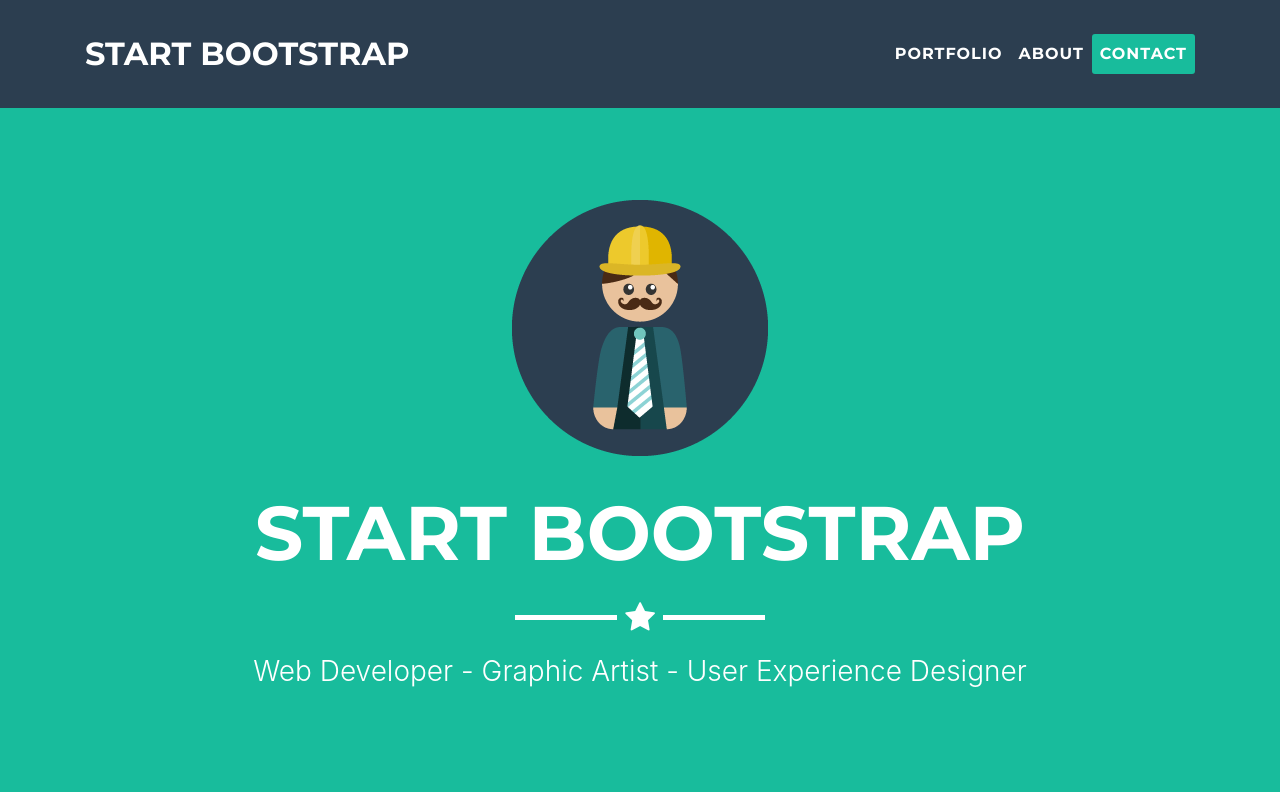
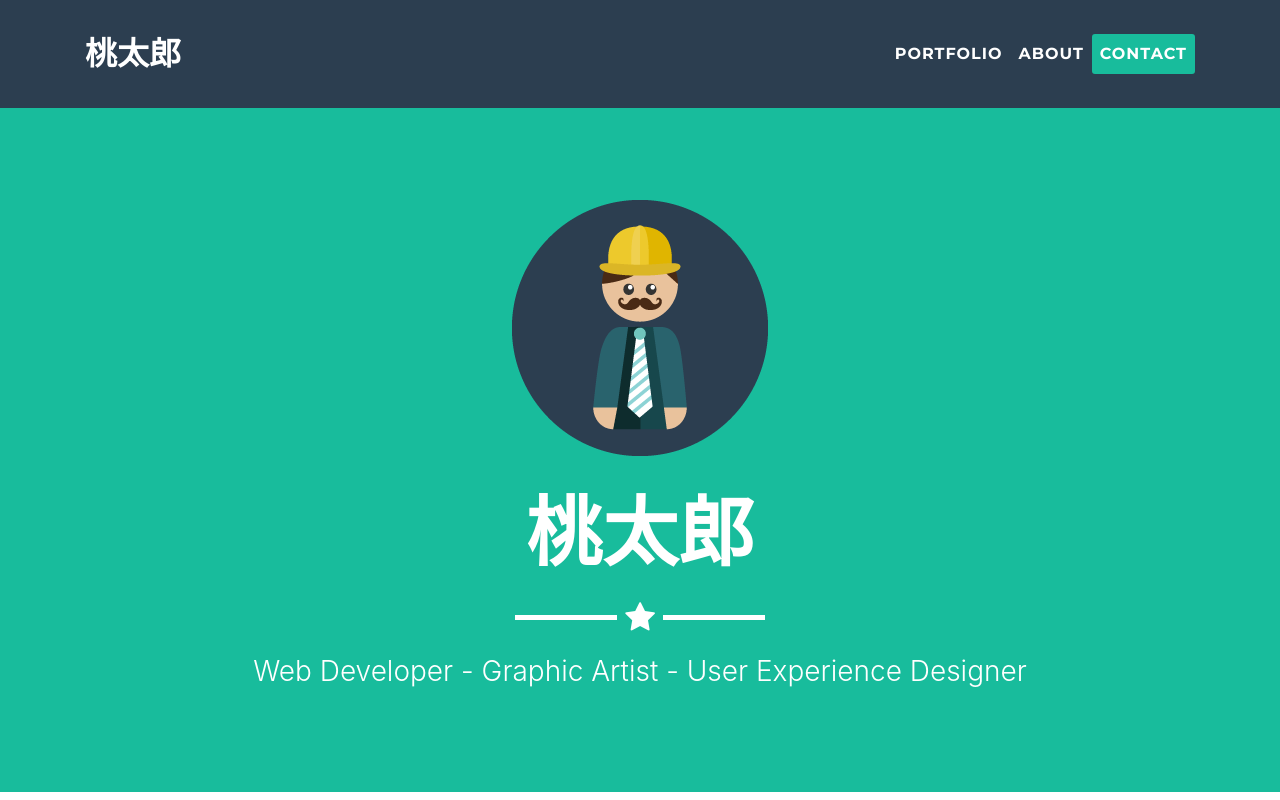
Before and after one commit to Dvolition/momotaro, a website with bundled scripts: page index.html in a window 1280 px wide. Shown: the top 800 px of the page. Built offline with nearby package versions, Linux system fonts and the light colour scheme.

Commit message:
<!-- 開発用自動更新　3秒毎 -->

```diff
--- a/index.html
+++ b/index.html
@@ -8,7 +8,7 @@
     <meta name="description" content="">
     <meta name="author" content="">
 
-    <title>Freelancer - Start Bootstrap Theme</title>
+    <title>桃太郎</title>
 
     <!-- Bootstrap core CSS -->
     <link href="vendor/bootstrap/css/bootstrap.min.css" rel="stylesheet">
@@ -21,6 +21,11 @@
     <!-- Custom styles for this template -->
     <link href="css/freelancer.min.css" rel="stylesheet">
 
+    <!-- 開発用自動更新　3秒毎 -->
+    <SCRIPT LANGUAGE="JavaScript">
+    setTimeout("location.reload()",1000 * 3);
+    </SCRIPT>
+
   </head>
 
   <body id="page-top">
@@ -28,7 +33,7 @@
     <!-- Navigation -->
     <nav class="navbar navbar-expand-lg navbar-light fixed-top" id="mainNav">
       <div class="container">
-        <a class="navbar-brand js-scroll-trigger" href="#page-top">Start Bootstrap</a>
+        <a class="navbar-brand js-scroll-trigger" href="#page-top">桃太郎</a>
         <button class="navbar-toggler navbar-toggler-right" type="button" data-toggle="collapse" data-target="#navbarResponsive" aria-controls="navbarResponsive" aria-expanded="false" aria-label="Toggle navigation">
           Menu
           <i class="fa fa-bars"></i>
@@ -54,7 +59,7 @@
       <div class="container">
         <img class="img-fluid" src="img/profile.png" alt="">
         <div class="intro-text">
-          <span class="name">Start Bootstrap</span>
+          <span class="name">桃太郎</span>
           <hr class="star-light">
           <span class="skills">Web Developer - Graphic Artist - User Experience Designer</span>
         </div>
@@ -138,7 +143,7 @@
         <hr class="star-light">
         <div class="row">
           <div class="col-lg-4 ml-auto">
-            <p>Freelancer is a free bootstrap theme created by Start Bootstrap. The download includes the complete source files including HTML, CSS, and JavaScript as well as optional LESS stylesheets for easy customization.</p>
+            <p>Freelancer is a free bootstrap theme created by 桃太郎. The download includes the complete source files including HTML, CSS, and JavaScript as well as optional LESS stylesheets for easy customization.</p>
           </div>
           <div class="col-lg-4 mr-auto">
             <p>Whether you're a student looking to showcase your work, a professional looking to attract clients, or a graphic artist looking to share your projects, this template is the perfect starting point!</p>
@@ -245,7 +250,7 @@
             <div class="footer-col col-md-4">
               <h3>About Freelancer</h3>
               <p>Freelance is a free to use, open source Bootstrap theme created by
-                <a href="http://startbootstrap.com">Start Bootstrap</a>.</p>
+                <a href="http://startbootstrap.com">桃太郎</a>.</p>
             </div>
           </div>
         </div>
@@ -289,7 +294,7 @@
                   <ul class="list-inline item-details">
                     <li>Client:
                       <strong>
-                        <a href="http://startbootstrap.com">Start Bootstrap</a>
+                        <a href="http://startbootstrap.com">桃太郎</a>
                       </strong>
                     </li>
                     <li>Date:
@@ -333,7 +338,7 @@
                   <ul class="list-inline item-details">
                     <li>Client:
                       <strong>
-                        <a href="http://startbootstrap.com">Start Bootstrap</a>
+                        <a href="http://startbootstrap.com">桃太郎</a>
                       </strong>
                     </li>
                     <li>Date:
@@ -377,7 +382,7 @@
                   <ul class="list-inline item-details">
                     <li>Client:
                       <strong>
-                        <a href="http://startbootstrap.com">Start Bootstrap</a>
+                        <a href="http://startbootstrap.com">桃太郎</a>
                       </strong>
                     </li>
                     <li>Date:
@@ -421,7 +426,7 @@
                   <ul class="list-inline item-details">
                     <li>Client:
                       <strong>
-                        <a href="http://startbootstrap.com">Start Bootstrap</a>
+                        <a href="http://startbootstrap.com">桃太郎</a>
                       </strong>
                     </li>
                     <li>Date:
@@ -465,7 +470,7 @@
                   <ul class="list-inline item-details">
                     <li>Client:
                       <strong>
-                        <a href="http://startbootstrap.com">Start Bootstrap</a>
+                        <a href="http://startbootstrap.com">桃太郎</a>
                       </strong>
                     </li>
                     <li>Date:
@@ -509,7 +514,7 @@
                   <ul class="list-inline item-details">
                     <li>Client:
                       <strong>
-                        <a href="http://startbootstrap.com">Start Bootstrap</a>
+                        <a href="http://startbootstrap.com">桃太郎</a>
                       </strong>
                     </li>
                     <li>Date:
```
